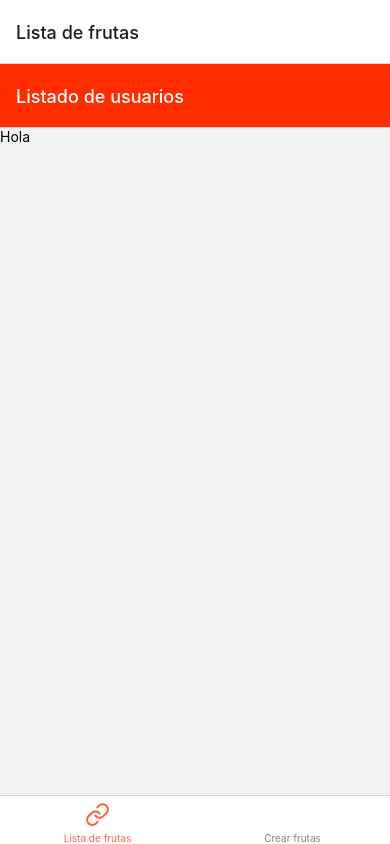
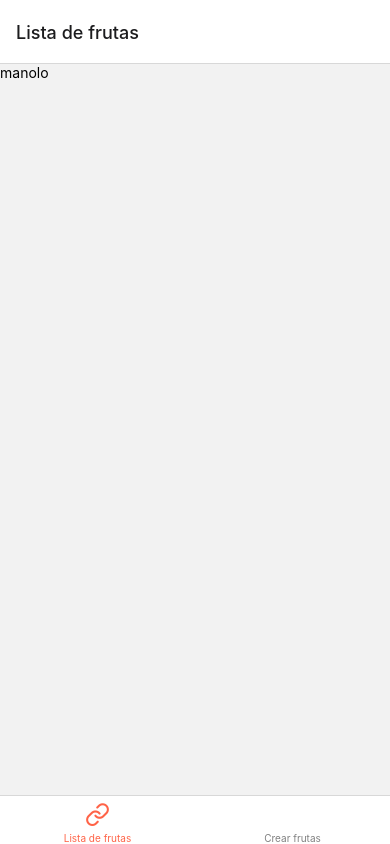
Before and after one commit to raulguticbr/TrabajoPorParejas, a React Native app in the folder proyectoporsi/: screen / in a window 390 px wide. Built offline with nearby package versions, Linux system fonts and the light colour scheme.

Commit message:
ajuste de titulos

```diff
--- a/proyectoporsi/src/containers/crearScreen.js
+++ b/proyectoporsi/src/containers/crearScreen.js
@@ -1,9 +1,7 @@
-import React, { useState } from 'react';
+import React from 'react';
 import { Text, View } from 'react-native';
-import { NavigationContainer } from '@react-navigation/native';
 import { createNativeStackNavigator } from '@react-navigation/native-stack';
 import { createBottomTabNavigator } from '@react-navigation/bottom-tabs';
-import Ionicons from 'react-native-vector-icons/Ionicons';
 const Stack = createNativeStackNavigator();
 const Tab = createBottomTabNavigator();
 
--- a/proyectoporsi/src/containers/listaScreen.js
+++ b/proyectoporsi/src/containers/listaScreen.js
@@ -10,7 +10,7 @@ const Tab = createBottomTabNavigator();
 export default function listaScreen() {
     return(
         <View>
-            <Text>Hola</Text>
+            <Text>manolo</Text>
         </View>
 
     );
--- a/proyectoporsi/src/navigation/crearStack.js
+++ b/proyectoporsi/src/navigation/crearStack.js
@@ -15,10 +15,11 @@ export default function crearStack() {
         <Stack.Screen name="Crear fruta" component={crearScreen}
         options={{
           headerTitle : 'Crear fruta',
-          headerTintColor : '#FFFFFF',
+          headerTintColor : '#FF2D00',
           headerStyle: {
             backgroundColor : '#FF2D00',
-          }
+          },
+          headerShown: false,
 
           }}/>
       </Stack.Navigator>
--- a/proyectoporsi/src/navigation/listaStack.js
+++ b/proyectoporsi/src/navigation/listaStack.js
@@ -14,11 +14,7 @@ export default function listaStack() {
       <Stack.Navigator>
         <Stack.Screen name="Lista de fruta" component={listaScreen}
         options={{
-          headerTitle : 'Listado de usuarios',
-          headerTintColor : '#FFFFFF',
-          headerStyle: {
-            backgroundColor : '#FF2D00',
-          }
+          headerShown: false,
 
           }}/>
       </Stack.Navigator>
```
